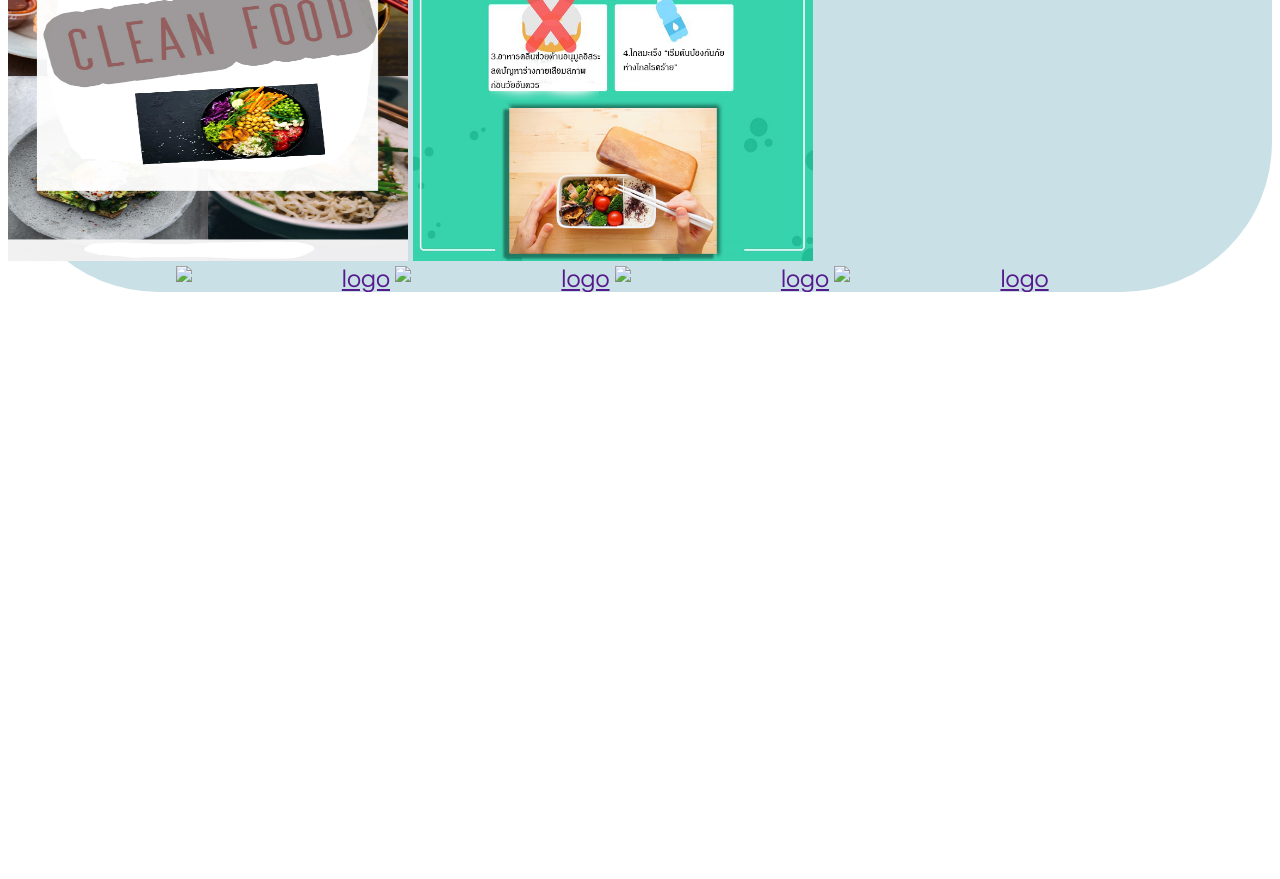
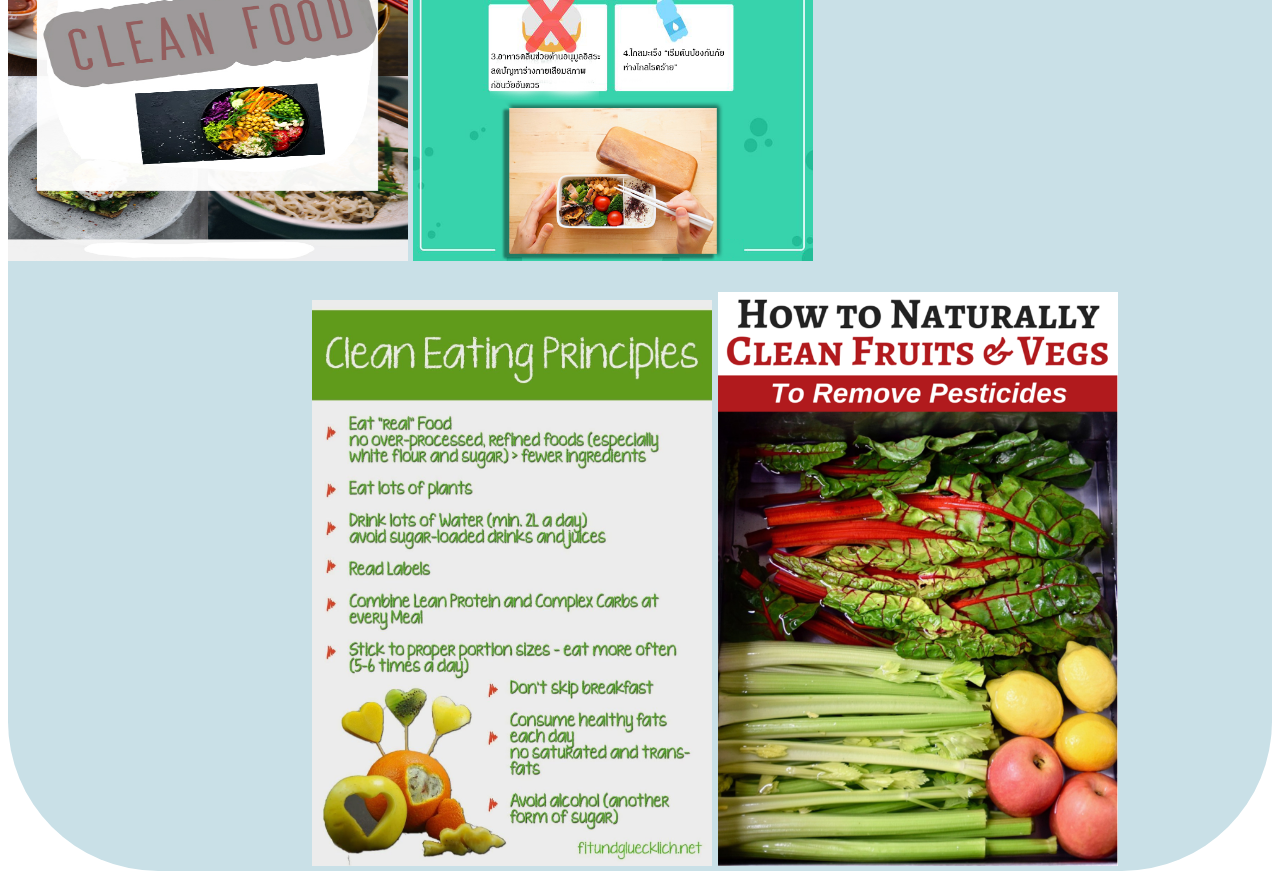
Before and after one commit to Ryker212/healtyyummy, a plain HTML site: page menu/menu.html in a window 1280 px wide. Shown: the part 1818-2697 px from the top of the page. Before the commit the page ends 2118 px from the top, so only its background shows below. Drawn offline with nearby package versions, Linux system fonts and the light colour scheme; some packages are replaced by stand-ins of ours; a script that the page names is missing.

Commit message:
Update menu.html

```diff
--- a/menu/menu.html
+++ b/menu/menu.html
@@ -50,16 +50,13 @@
     <!--รูปบทความ-->
   &ensp;&ensp;&ensp;&ensp;&ensp;&ensp;&ensp;&ensp;&ensp;&ensp;&ensp;&ensp;&ensp;
   <a href="lasted_post/post1.html"><img src="images/post1.jpg" alt="logo" style="width:400px"></a>
-  <a href="lasted_post/post2.html"><img src="images/post2.jpg"  alt="logo" style="width:400px" height="555"></a>
+  <a href="lasted_post/post2.html"><img src="images/post2.jpg" alt="logo" style="width:400px" height="555"></a>
   <a href="lasted_post/post3.html"><img src="images/post3.jpg" alt="logo" style="width:400px" height="555"></a>
   <a href="lasted_post/post4.html"><img src="images/post4.jpg" alt="logo" style="width:400px" height="555"></a>
 </br>
     &ensp;&ensp;&ensp;&ensp;&ensp;&ensp;&ensp;&ensp;&ensp;&ensp;&ensp;&ensp;&ensp;
-    <a href=""><img src="test2/images/post1.jpg" alt="logo" style="width:400px"></a>
-    <a href=""><img src="test2/images/post1.jpg" alt="logo" style="width:400px"></a>
-    <a href=""><img src="test2/images/post1.jpg" alt="logo" style="width:400px"></a>
-    <a href=""><img src="test2/images/post1.jpg" alt="logo" style="width:400px"></a>
-
+    <center><a href="/lasted_post/post5.html"><img src="images/post5.jpg" alt="logo" style="width:400px"></a>
+    <a href="/lasted_post/post6.html"><img src="images/post6.png" alt="logo" style="width:400px"></a></center>
 </article>
 <!--link เชื่อมไฟล์javascript-->
 <script src="scriptmenu.js"></script>
```
